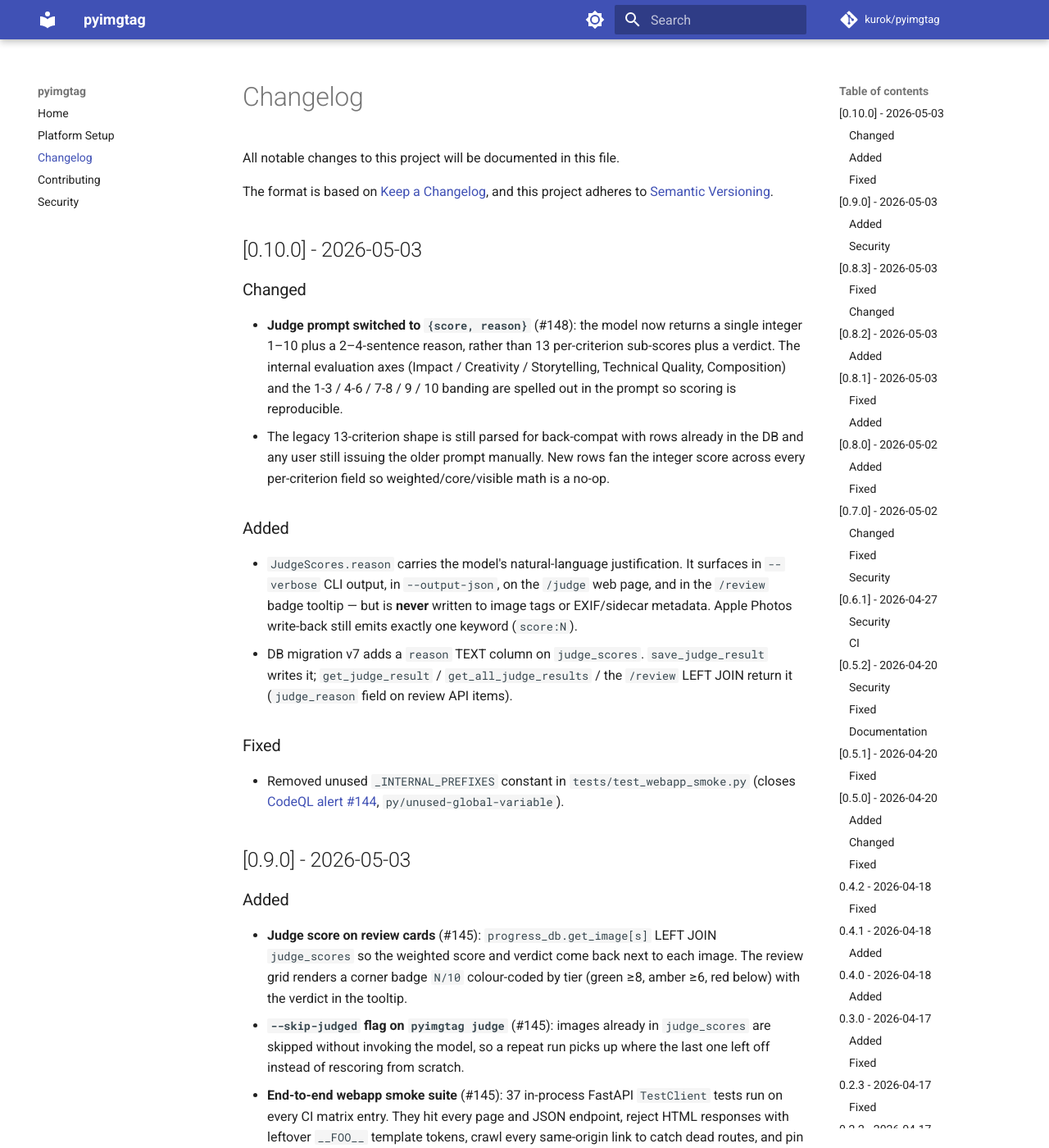
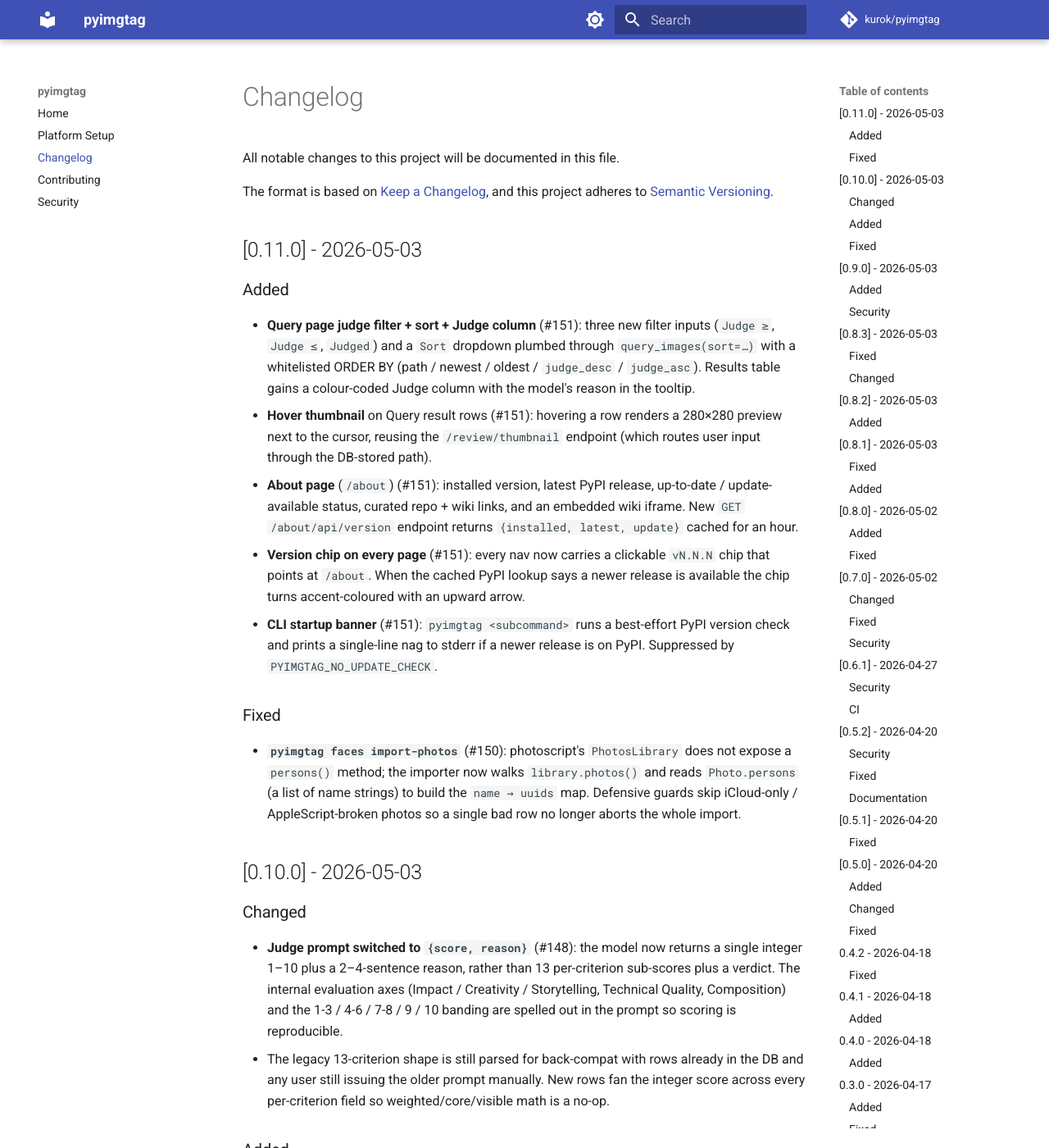
Before and after one commit to kurok/pyimgtag, an MkDocs documentation site: the page built from docs/changelog.md, in a window 1280 px wide and 1400 px high. Shown: the whole window at 82% size. Built offline with MkDocs 1.6.1 and Material for MkDocs 9.7.7, drawn with Linux system fonts in a browser that asks for light colours; comment, search, counter and statistics services are not loaded.

Commit message:
chore(release): bump version to 0.11.0 (#152)
Bundles two landed PRs:

- #150 fix: faces import-photos walks library.photos() instead of
  the non-existent library.persons()
- #151 feat: query judge filter + sort + Judge column, hover
  thumbnail on results, /about page with PyPI update check, version
  chip on every page nav, CLI startup banner

SECURITY.md supported-versions refreshed.

```diff
--- a/CHANGELOG.md
+++ b/CHANGELOG.md
@@ -4,6 +4,18 @@
 
 The format is based on [Keep a Changelog](https://keepachangelog.com/en/1.0.0/),
 and this project adheres to [Semantic Versioning](https://semver.org/spec/v2.0.0.html).
+
+## [0.11.0] - 2026-05-03
+
+### Added
+- **Query page judge filter + sort + Judge column** (#151): three new filter inputs (`Judge ≥`, `Judge ≤`, `Judged`) and a `Sort` dropdown plumbed through `query_images(sort=…)` with a whitelisted ORDER BY (path / newest / oldest / `judge_desc` / `judge_asc`). Results table gains a colour-coded Judge column with the model's reason in the tooltip.
+- **Hover thumbnail** on Query result rows (#151): hovering a row renders a 280×280 preview next to the cursor, reusing the `/review/thumbnail` endpoint (which routes user input through the DB-stored path).
+- **About page** (`/about`) (#151): installed version, latest PyPI release, up-to-date / update-available status, curated repo + wiki links, and an embedded wiki iframe. New `GET /about/api/version` endpoint returns `{installed, latest, update}` cached for an hour.
+- **Version chip on every page** (#151): every nav now carries a clickable `vN.N.N` chip that points at `/about`. When the cached PyPI lookup says a newer release is available the chip turns accent-coloured with an upward arrow.
+- **CLI startup banner** (#151): `pyimgtag <subcommand>` runs a best-effort PyPI version check and prints a single-line nag to stderr if a newer release is on PyPI. Suppressed by `PYIMGTAG_NO_UPDATE_CHECK`.
+
+### Fixed
+- **`pyimgtag faces import-photos`** (#150): photoscript's `PhotosLibrary` does not expose a `persons()` method; the importer now walks `library.photos()` and reads `Photo.persons` (a list of name strings) to build the `name → uuids` map. Defensive guards skip iCloud-only / AppleScript-broken photos so a single bad row no longer aborts the whole import.
 
 ## [0.10.0] - 2026-05-03
 
--- a/pyproject.toml
+++ b/pyproject.toml
@@ -4,7 +4,7 @@
 
 [project]
 name = "pyimgtag"
-version = "0.10.0"
+version = "0.11.0"
 description = "Tag macOS Photos library images using local Gemma model for searchable tags"
 readme = "README.md"
 license = {text = "MIT"}
--- a/src/pyimgtag/__init__.py
+++ b/src/pyimgtag/__init__.py
@@ -1,5 +1,5 @@
 """pyimgtag — Tag macOS Photos library images using local Gemma model."""
 
-__version__ = "0.10.0"
+__version__ = "0.11.0"
 
 __all__ = ["__version__"]
```
Also changed, not shown: SECURITY.md (+4 -4 lines).
